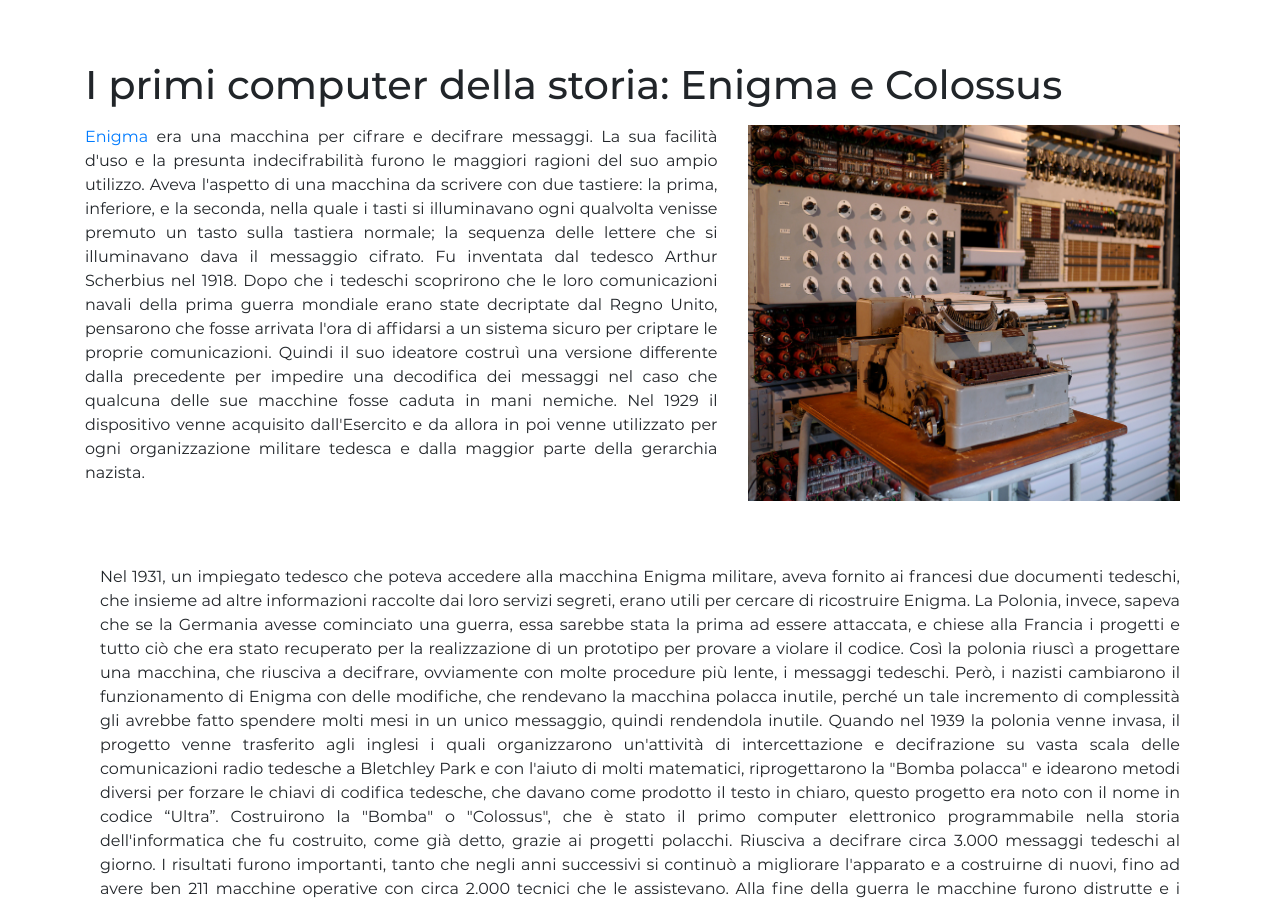
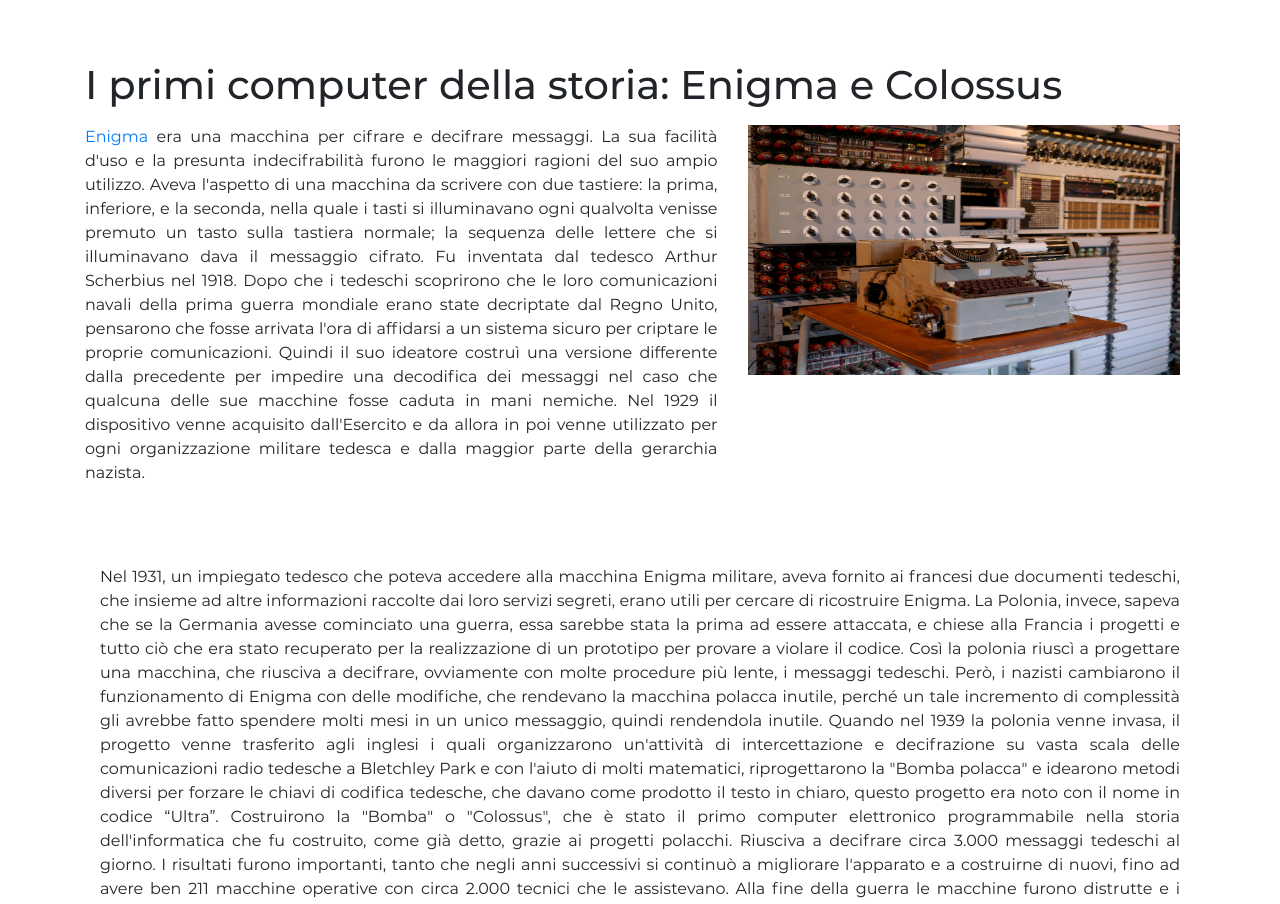
Before and after one commit to chrisx06/chrisx06.github.io, a website: page index.html in a window 1280 px wide. Shown: the part 1700-2604 px from the top of the page. Drawn offline with nearby package versions, Linux system fonts and the light colour scheme.

Commit message:
modifica

```diff
--- a/index.html
+++ b/index.html
@@ -259,7 +259,7 @@
                     organizzazione militare tedesca e dalla maggior parte della gerarchia nazista.
                 </p>
             </div>
-            <img src="images/colossus.jpg" class="col-12 col-lg-5 img-fluid">
+            <img src="images/colossus.jpg" class="col-12 col-lg-5 img-fluid" style="max-height: 250px;">
         </div>
     </section>
     <section class="text-section container d-flex flex-wrap" style="padding-top: 4rem;" id="enigma-e-colossus">
```
